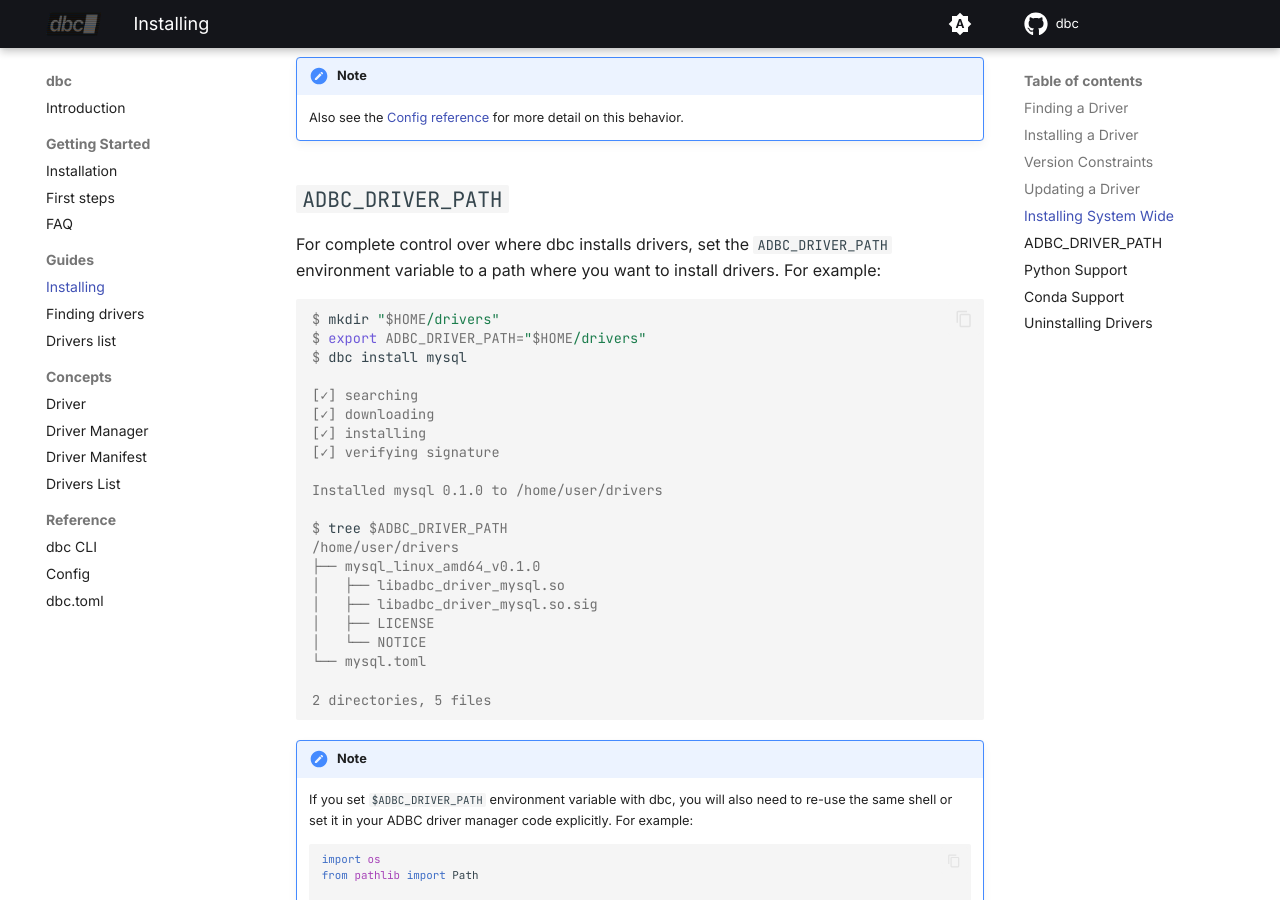
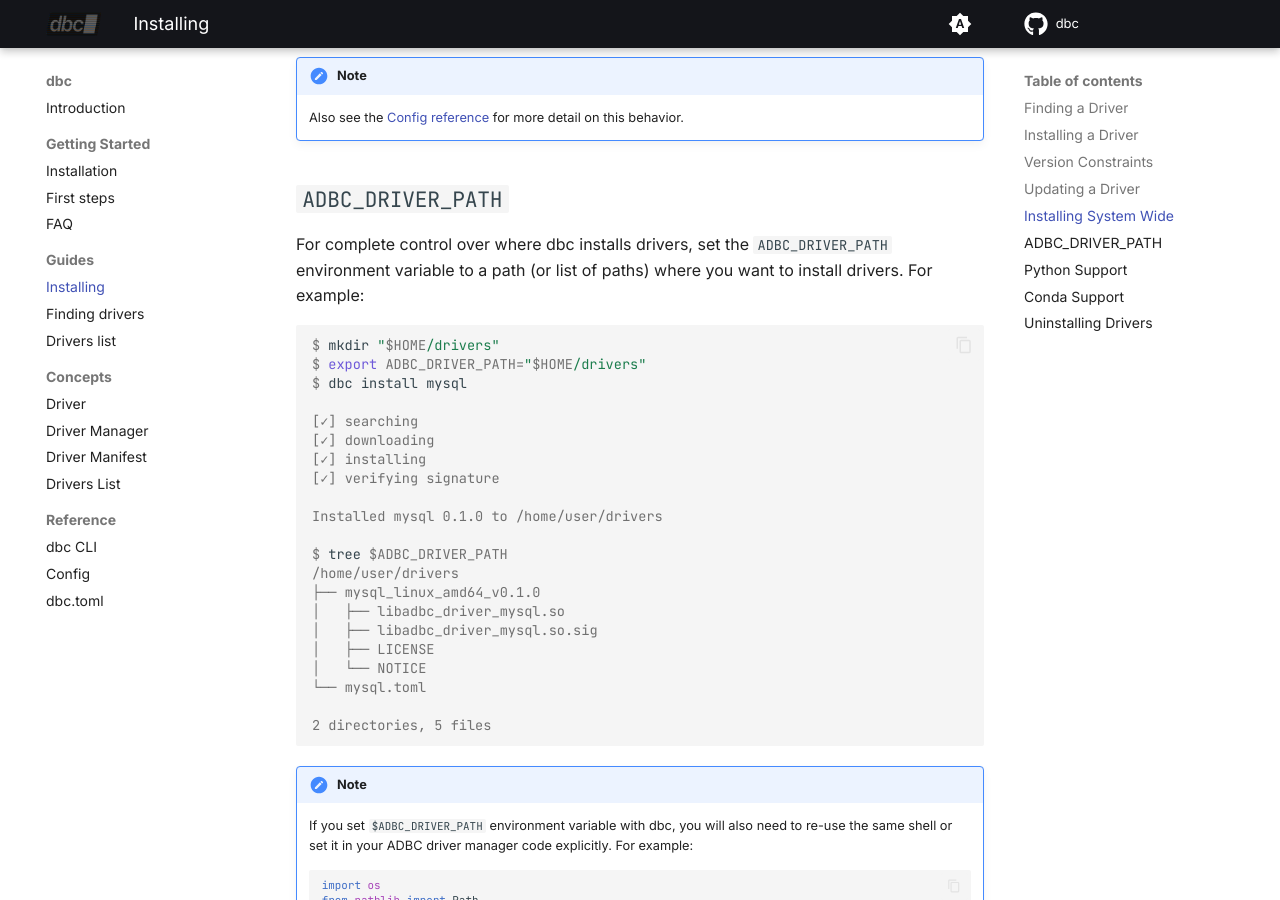
Before and after one commit to columnar-tech/dbc, an MkDocs documentation site: the page built from docs/guides/installing.md, in a window 1280 px wide and 900 px high, scrolled down 2419 px. Built offline with MkDocs 1.6.1 and Material for MkDocs 9.7.7, drawn with Linux system fonts in a browser that asks for light colours; plug-ins that fetch from the network failed and are left out; comment, search, counter and statistics services are not loaded.

Commit message:
Mention that ADBC_DRIVER_PATH is a path list.

````diff
--- a/docs/guides/installing.md
+++ b/docs/guides/installing.md
@@ -95,7 +95,7 @@ Where this installs depends on your operating system:
 
 ## `ADBC_DRIVER_PATH`
 
-For complete control over where dbc installs drivers, set the `ADBC_DRIVER_PATH` environment variable to a path where you want to install drivers.
+For complete control over where dbc installs drivers, set the `ADBC_DRIVER_PATH` environment variable to a path (or list of paths) where you want to install drivers.
 For example:
 
 ```console
````
